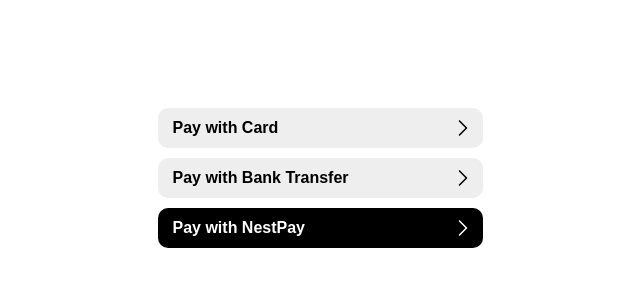
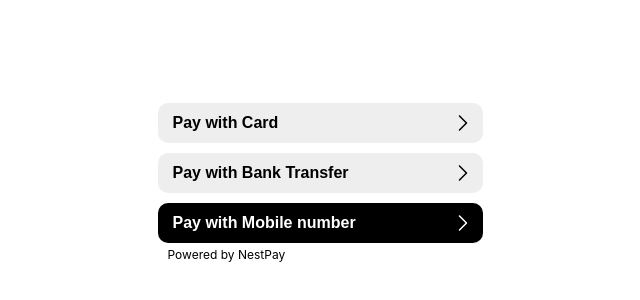
Before and after one commit to AbaniwoM/nest-app, a React (Create React App) app: page / in a window 1280 px wide. Shown: the part 238-538 px from the top of the page, without its empty margins (320-960 px from the left). Built offline with nearby package versions, Linux system fonts and the light colour scheme.

Commit message:
FIX/ UI adjustments

```diff
--- a/src/Components/Home/Home.jsx
+++ b/src/Components/Home/Home.jsx
@@ -78,9 +78,10 @@
           <Button title="Pay with Bank Transfer" />
           <Button2
             className="bg-bk"
-                        title="Pay with NestPay"
+            title="Pay with Mobile number"
             onClick={handleStep1}
           />
+          <span className="small">Powered by NestPay</span>
         </form>
       )}
 
--- a/src/Components/Inputs/Inputs.scss
+++ b/src/Components/Inputs/Inputs.scss
@@ -1,11 +1,12 @@
 form {
   width: 325px;
+  text-align: left;
   button,
-  link {
+  text link {
     width: 100%;
     padding: 12px 15px;
     border-radius: 10px;
-    margin: 10px 0;
+    margin-top: 10px;
   }
 }
 
@@ -56,6 +57,12 @@
 
 .err {
   color: red;
-  font-size: 10px;
+  font-size: 13px;
   margin-top: 5px;
 }
+
+.small{
+    font-size: 12px;
+    margin-left: 10px;
+    margin-top: 4px;
+}
```
Lines whose indentation alone changed are shown as unchanged.
